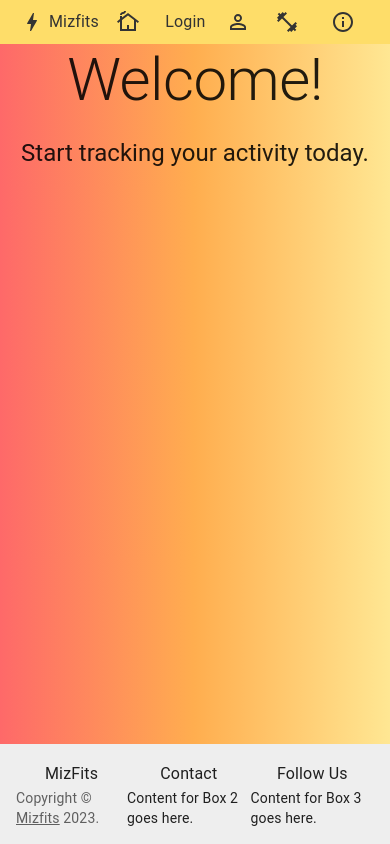
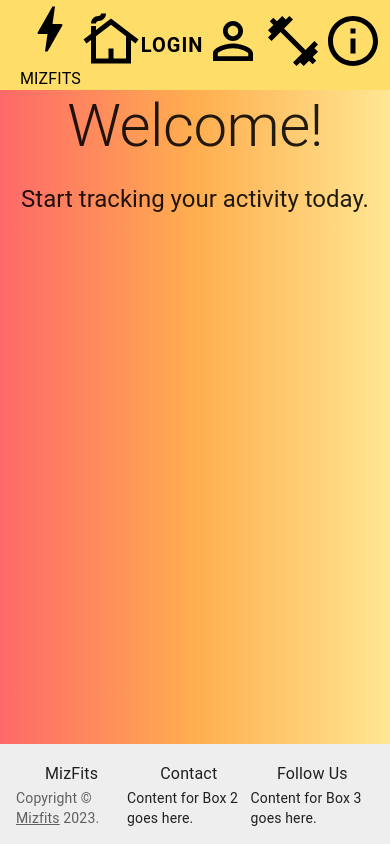
Before and after one commit to jdolan00/MizFits, a React (Create React App) app in the folder mizfits_client/: page / in a window 390 px wide. Built offline with nearby package versions, Linux system fonts and the light colour scheme.

Commit message:
making navbar mobile friendly

```diff
--- a/mizfits_client/src/components/Navbar.jsx
+++ b/mizfits_client/src/components/Navbar.jsx
@@ -7,41 +7,145 @@ import {
   PersonOutlineOutlined,
   InfoOutlined,
 } from "@mui/icons-material";
-import { Typography } from "@mui/material";
-import { Navstyles } from "../theme";
+import { Typography, useMediaQuery } from "@mui/material";
+import { desktopNavstyles, mobileNavstyles } from "../theme";
 
 const Navbar = () => {
+  const isNonMobileScreens = useMediaQuery("(min-width: 1000px)");
   return (
-    <nav style={Navstyles.navbar}>
-      <div style={Navstyles.navbarLink}>
-        <Bolt style={Navstyles.icon} />
+    <nav
+      style={
+        isNonMobileScreens ? desktopNavstyles.navbar : mobileNavstyles.navbar
+      }
+    >
+      <div
+        style={
+          isNonMobileScreens
+            ? desktopNavstyles.navbarLink
+            : desktopNavstyles.navbarLink
+        }
+      >
+        <Bolt style={desktopNavstyles.icon} />
         <Typography>Mizfits</Typography>
       </div>
-      <ul style={{ ...Navstyles.navbarList }}>
-        <div style={Navstyles.navbarItem}>
-          <Link to="/" style={Navstyles.navbarLink}>
-            <CottageOutlined style={Navstyles.icon} />
+      <ul
+        style={
+          isNonMobileScreens
+            ? desktopNavstyles.navbarList
+            : mobileNavstyles.navbarList
+        }
+      >
+        <div
+          style={
+            isNonMobileScreens
+              ? desktopNavstyles.navbarItem
+              : desktopNavstyles.navbarItem
+          }
+        >
+          <Link
+            to="/"
+            style={
+              isNonMobileScreens
+                ? desktopNavstyles.navbarLink
+                : desktopNavstyles.navbarLink
+            }
+          >
+            <CottageOutlined
+              style={
+                isNonMobileScreens
+                  ? desktopNavstyles.icon
+                  : desktopNavstyles.icon
+              }
+            />
           </Link>
         </div>
-        <div style={Navstyles.navbarItem}>
-          <Link to="/login" style={Navstyles.navbarLink}>
+        <div
+          style={
+            isNonMobileScreens
+              ? desktopNavstyles.navbarItem
+              : desktopNavstyles.navbarItem
+          }
+        >
+          <Link
+            to="/login"
+            style={
+              isNonMobileScreens
+                ? desktopNavstyles.navbarLink
+                : desktopNavstyles.navbarLink
+            }
+          >
             Login
           </Link>
         </div>
-        <div style={Navstyles.navbarItem}>
-          <Link to="/profile" style={Navstyles.navbarLink}>
-            <PersonOutlineOutlined style={Navstyles.icon} />
+        <div
+          style={
+            isNonMobileScreens
+              ? desktopNavstyles.navbarItem
+              : desktopNavstyles.navbarItem
+          }
+        >
+          <Link
+            to="/profile"
+            style={
+              isNonMobileScreens
+                ? desktopNavstyles.navbarLink
+                : desktopNavstyles.navbarLink
+            }
+          >
+            <PersonOutlineOutlined
+              style={
+                isNonMobileScreens
+                  ? desktopNavstyles.icon
+                  : desktopNavstyles.icon
+              }
+            />
           </Link>
         </div>
-        <div style={Navstyles.navbarItem}>
-          <Link to="/workout" style={Navstyles.navbarLink}>
-            <FitnessCenterOutlined style={Navstyles.icon} />
+        <div
+          style={
+            isNonMobileScreens
+              ? desktopNavstyles.navbarItem
+              : desktopNavstyles.navbarItem
+          }
+        >
+          <Link
+            to="/workout"
+            style={
+              isNonMobileScreens
+                ? desktopNavstyles.navbarLink
+                : desktopNavstyles.navbarLink
+            }
+          >
+            <FitnessCenterOutlined
+              style={
+                isNonMobileScreens
+                  ? desktopNavstyles.icon
+                  : desktopNavstyles.icon
+              }
+            />
           </Link>
         </div>
       </ul>
-      <div style={Navstyles.navbarItem}>
-        <Link to="/about" style={Navstyles.navbarLink}>
-          <InfoOutlined style={Navstyles.icon} />
+      <div
+        style={
+          isNonMobileScreens
+            ? desktopNavstyles.navbarItem
+            : desktopNavstyles.navbarItem
+        }
+      >
+        <Link
+          to="/about"
+          style={
+            isNonMobileScreens
+              ? desktopNavstyles.navbarLink
+              : desktopNavstyles.navbarLink
+          }
+        >
+          <InfoOutlined
+            style={
+              isNonMobileScreens ? desktopNavstyles.icon : desktopNavstyles.icon
+            }
+          />
         </Link>
       </div>
     </nav>
--- a/mizfits_client/src/scenes/homePage/homePage.jsx
+++ b/mizfits_client/src/scenes/homePage/homePage.jsx
@@ -5,20 +5,10 @@ import {
   Typography,
   Container,
 } from "@mui/material";
-import { createTheme, ThemeProvider } from "@mui/material/styles";
+import {ThemeProvider } from "@mui/material/styles";
 import { Footer } from "components/Footer";
+import {theme} from "theme"
 
-const theme = createTheme({
-  components: {
-    MuiCssBaseline: {
-      styleOverrides: {
-        body: {
-          backgroundImage: `linear-gradient(90deg, #FE6969, #FFAE4F , #FFE793 )`,
-        },
-      },
-    },
-  },
-});
 
 export default function HomePage() {
   return (
--- a/mizfits_client/src/theme.js
+++ b/mizfits_client/src/theme.js
@@ -1,4 +1,4 @@
-import { createTheme} from "@mui/material/styles";
+import { createTheme } from "@mui/material/styles";
 
 export const theme = createTheme({
   components: {
@@ -138,71 +138,66 @@ export const colorTokens = {
   };
 };
 
-  export const Navstyles = {
-  //   navbar: {
-  //     backgroundColor: "#FEDD69",
-  //     position: "fixed",
-  //     top: 0,
-  //     left: 0,
-  //     height: "100%",
-  //     display: "flex",
-  //     flexDirection: "column",
-  //     justifyContent: "center",
-  //     alignItems: "flex-start",
-  //     padding: "10px 20px",
-  //     zIndex: 999,
-  //   },
-  //   iconContainer: {
-  //     display: "flex",
-  //     justifyContent: "center",
-  //     alignItems: "center",
-  //     width: "90%",
-  //     height: "60px",
-  //   },
-  //   icon: {
-  //     color: "black",
-  //     fontSize: "60px",
-  //   },
-  //   navbarList: {
-  //     display: "flex",
-  //     flexDirection: "column",
-  //     listStyle: "none",
-  //     margin: 0,
-  //     padding: 0,
-  //   },
-  //   navbarItem: {
-  //     margin: "50px 0",
-  //   },
-  //   navbarLink: {
-  //     color: "black",
-  //     textDecoration: "none",
-  //     fontSize: "20px",
-  //     fontWeight: "bold",
-  //     textTransform: "uppercase",
-  //     letterSpacing: "1px",
-  //   },
-  // };
-
+export const desktopNavstyles = {
+  navbar: {
+    backgroundColor: "#FEDD69",
+    position: "fixed",
+    top: 0,
+    left: 0,
+    height: "100%",
+    display: "flex",
+    flexDirection: "column",
+    justifyContent: "center",
+    alignItems: "flex-start",
+    padding: "10px 20px",
+    zIndex: 999,
+  },
+  icon: {
+    color: "black",
+    fontSize: "60px",
+  },
+  navbarList: {
+    display: "flex",
+    flexDirection: "column",
+    listStyle: "none",
+    margin: 0,
+    padding: 0,
+  },
+  navbarItem: {
+    margin: "50px 0",
+  },
+  navbarLink: {
+    color: "black",
+    textDecoration: "none",
+    fontSize: "20px",
+    fontWeight: "bold",
+    textTransform: "uppercase",
+    letterSpacing: "1px",
+  },
+};
 
 // Styles for mobile screens
-    // '@media (max-width: 600px)': {
+export const mobileNavstyles = {
   navbar: {
     display: "flex",
     justifyContent: "space-between",
     alignItems: "center",
     backgroundColor: "#FEDD69",
     padding: "10px 20px",
+    height: "90px",
   },
   navbarList: {
-        listStyle: "none",
     display: "flex",
     flexDirection: "row",
     alignItems: "center",
     margin: 0,
     padding: 0,
+
   },
   navbarItem: {
     margin: "0 10px",
+
+
   },
   navbarLink: {
     textDecoration: "none",
```
Lines whose indentation alone changed are shown as unchanged.
